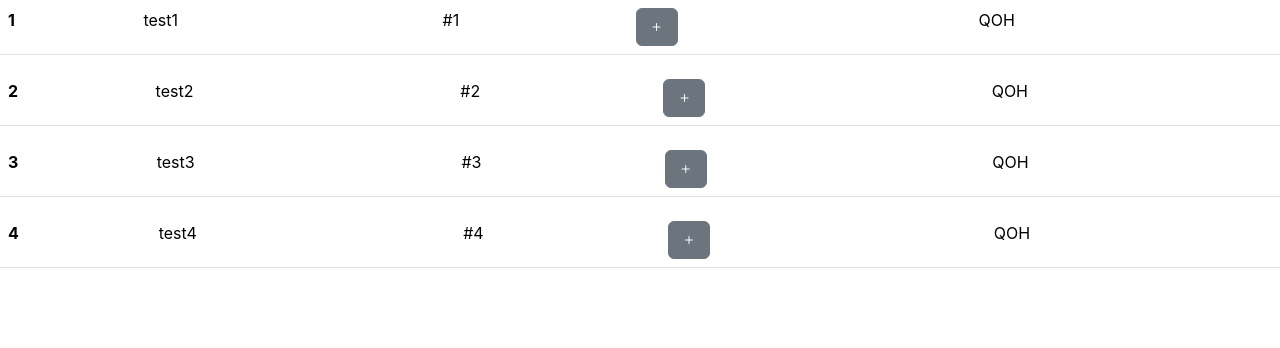
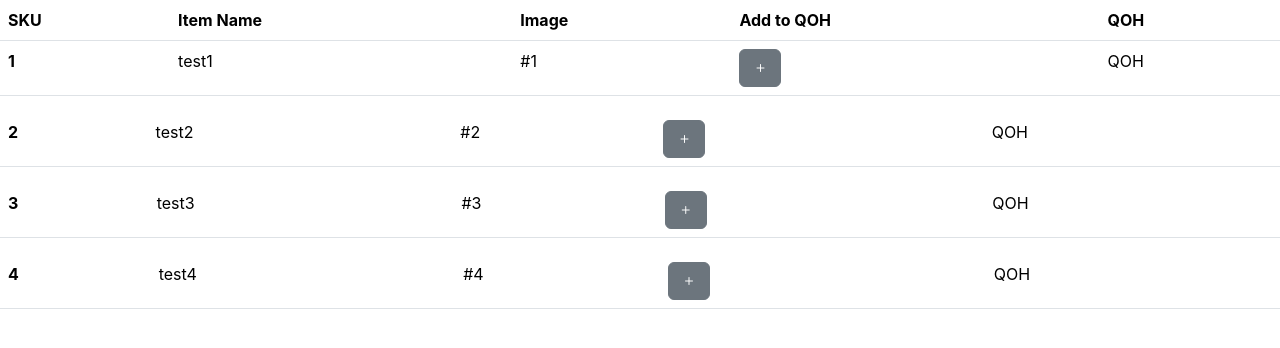
Before and after one commit to OilPainter1/MERN-Ecommerce, a React (Create React App) app in the folder ecommerce/: page / in a window 1280 px wide. Shown: the top 348 px of the page. Built offline with nearby package versions, Linux system fonts and the light colour scheme.

Commit message:
implemented table-header

```diff
--- a/ecommerce/src/App.js
+++ b/ecommerce/src/App.js
@@ -1,37 +1,43 @@
 import TableBlock from './components/tableBlock';
-
+import {useState} from 'react'
 
 
 
 function App() {
 
+  const[isFirstTableRow] = useState(true)
+
   return (
     <div className="App">
 
       <TableBlock
+        isFirstTableRow={isFirstTableRow}
         name="test1"
         sku="1"
         image="#1">
+      </TableBlock>
 
-      </TableBlock>
+
+
       <TableBlock
+
         name="test2"
         sku="2"
         image="#2">
+      </TableBlock>
 
-      </TableBlock>
       <TableBlock
         name="test3"
         sku="3"
         image="#3">
+      </TableBlock>
 
-      </TableBlock>
       <TableBlock
         name="test4"
         sku="4"
         image="#4">
+      </TableBlock>
 
-      </TableBlock>
     </div>
   );
 }
--- a/ecommerce/src/components/plus-icon.js
+++ b/ecommerce/src/components/plus-icon.js
@@ -1,6 +1,6 @@
 function PlusIcon() {
-    return <button type="button" class="btn btn-secondary">
-        <i class="bi bi-plus"></i>
+    return <button type="button" className="btn btn-secondary">
+        <i className="bi bi-plus"></i>
     </button>
 }
 
--- a/ecommerce/src/components/tableBlock.js
+++ b/ecommerce/src/components/tableBlock.js
@@ -1,6 +1,37 @@
 import PlusIcon from "./plus-icon"
 function TableBlock(props) {
+
+    if (props.isFirstTableRow) {
+
+        return (
+            <table className="table">
+                <thead>
+                    <tr>
+                    <th scope="col">SKU</th>
+                    <th scope="col">Item Name</th>
+                    <th scope="col">Image</th>
+                    <th scope="col">Add to QOH</th>
+                    <th scope="col">QOH</th>
+                    </tr>
+                </thead>
+                <tbody>
+                    <tr>
+                        <th scope="row">{props.sku}</th>
+                        <td>{props.name}</td>
+                        <td>{props.image}</td>
+                        <td><PlusIcon>
+                            </PlusIcon>
+                        </td>
+                        <td>
+                            QOH
+                        </td>
+                    </tr>
+                </tbody>
+            </table>
+        )
+    }else
     return (
+
         <table className="table">
             <tbody>
                 <tr>
```
Lines whose indentation alone changed are shown as unchanged.
